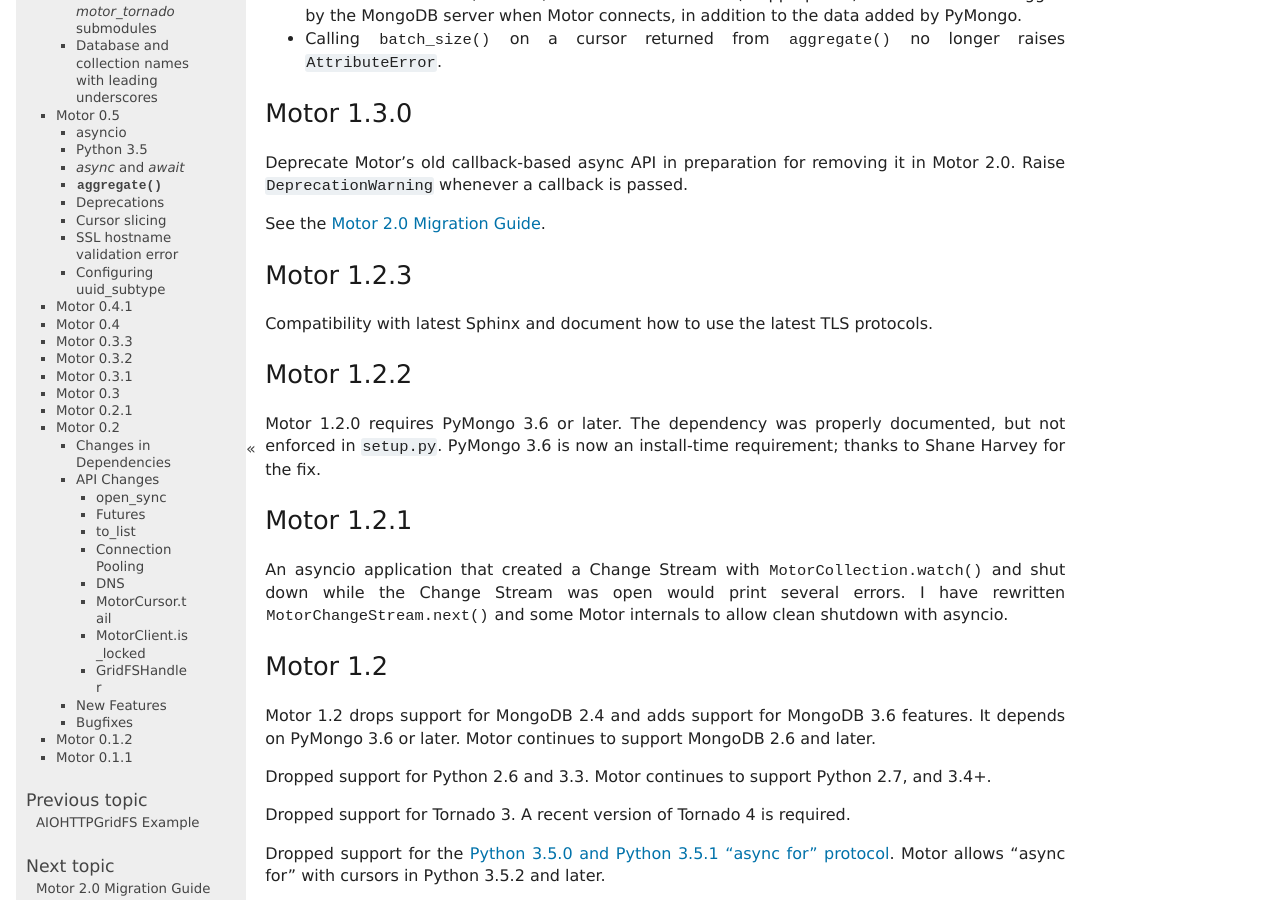
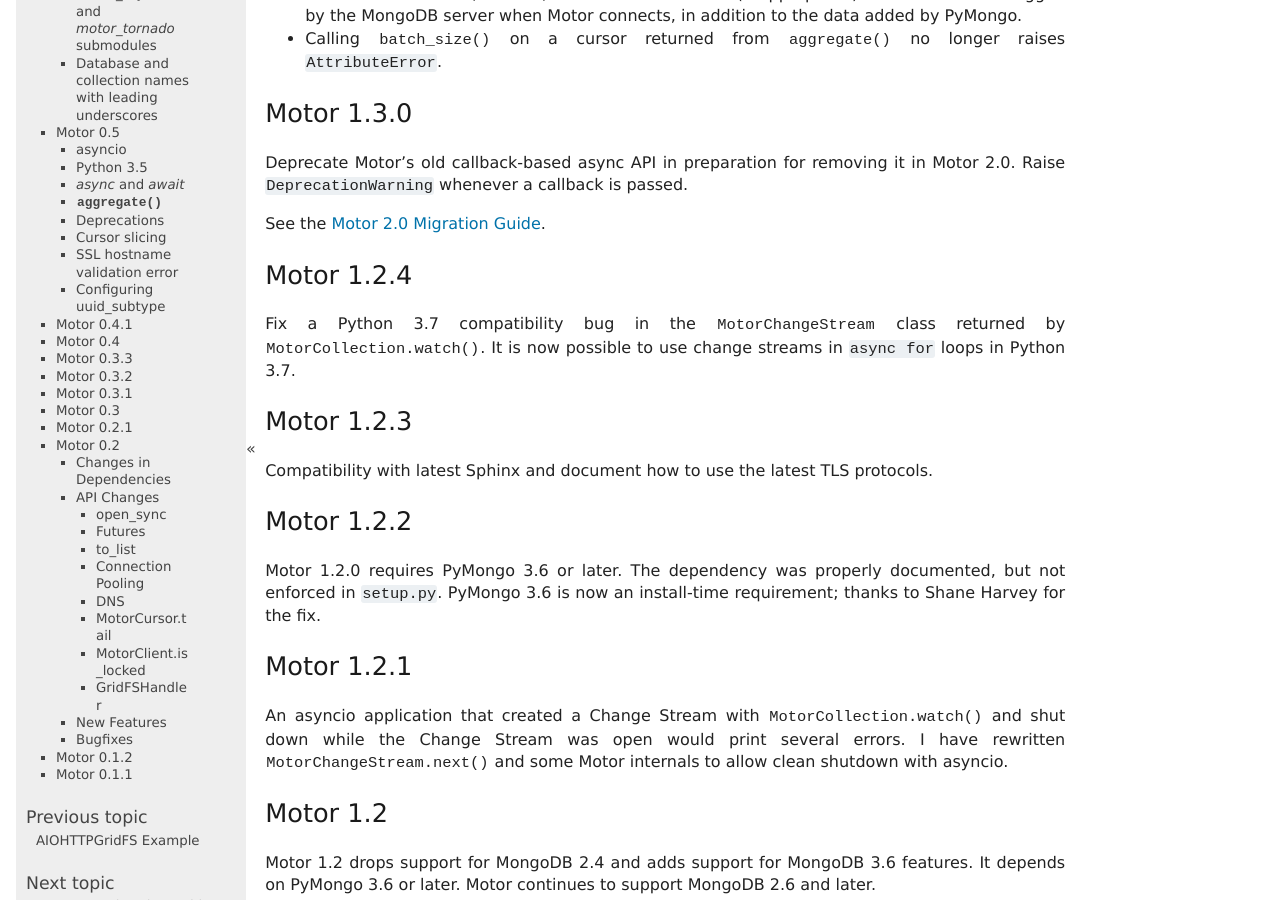
Before and after one commit to mongodb/motor, a Sphinx documentation site: the page built from doc/changelog.rst, in a window 1280 px wide and 900 px high, scrolled down 856 px. Built offline with Sphinx 7.4.7, drawn with Linux system fonts in a browser that asks for light colours; pages that are not in the unit, such as notebooks, are missing from menus; the version number is read from the project's files by our own code.

Commit message:
Changelog for Motor 1.2.4

```diff
--- a/doc/changelog.rst
+++ b/doc/changelog.rst
@@ -62,6 +62,13 @@
 Motor 2.0. Raise ``DeprecationWarning`` whenever a callback is passed.
 
 See the :doc:`migrate-to-motor-2`.
+
+Motor 1.2.4
+-----------
+
+Fix a Python 3.7 compatibility bug in the :class:`MotorChangeStream` class
+returned by :meth:`MotorCollection.watch`. It is now possible to use change
+streams in ``async for`` loops in Python 3.7.
 
 Motor 1.2.3
 -----------
```
